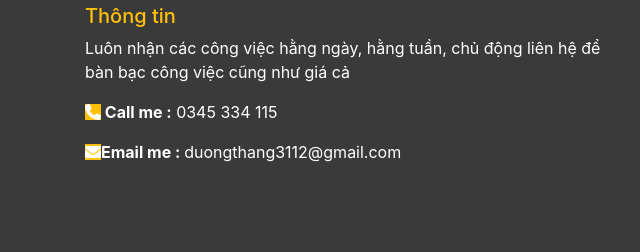
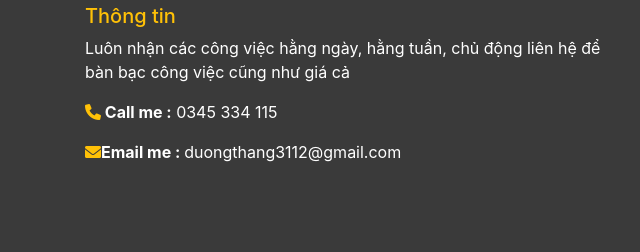
Before and after one commit to kothichdangky/thang, a plain HTML site: page index.html in a window 1280 px wide. Shown: the part 5047-5299 px from the top of the page, 0-640 px from the left. Drawn offline with nearby package versions, Linux system fonts and the light colour scheme; a web font is replaced by a local one.

Commit message:
Update index.html

```diff
--- a/index.html
+++ b/index.html
@@ -464,8 +464,8 @@
         <div class="col-md-6">
           <h5> Thông tin </h5>
           <p>Luôn nhận các công việc hằng ngày, hằng tuần, chủ động liên hệ để bàn bạc công việc cũng như giá cả </p>
-          <p><b><i class="fa-solid fa-phone bg-warning"></i> Call me :</b> 0345 334 115</p>
-          <p><b><i class="fa-solid fa-envelope bg-warning"></i>Email me : </b>duongthang3112@gmail.com</p>
+          <p><b><i class="fa-solid fa-phone text-warning"></i> Call me :</b> 0345 334 115</p>
+          <p><b><i class="fa-solid fa-envelope text-warning"></i>Email me : </b>duongthang3112@gmail.com</p>
 
 
 
```
